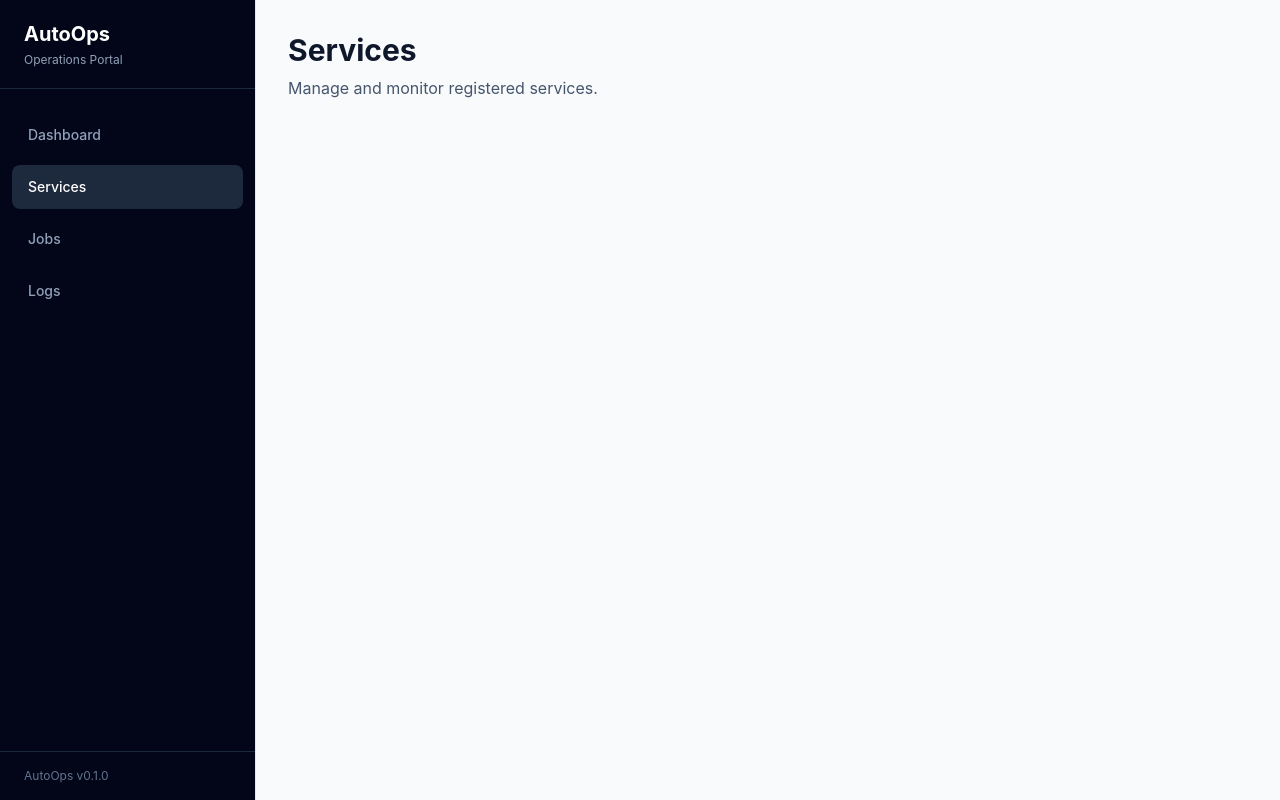
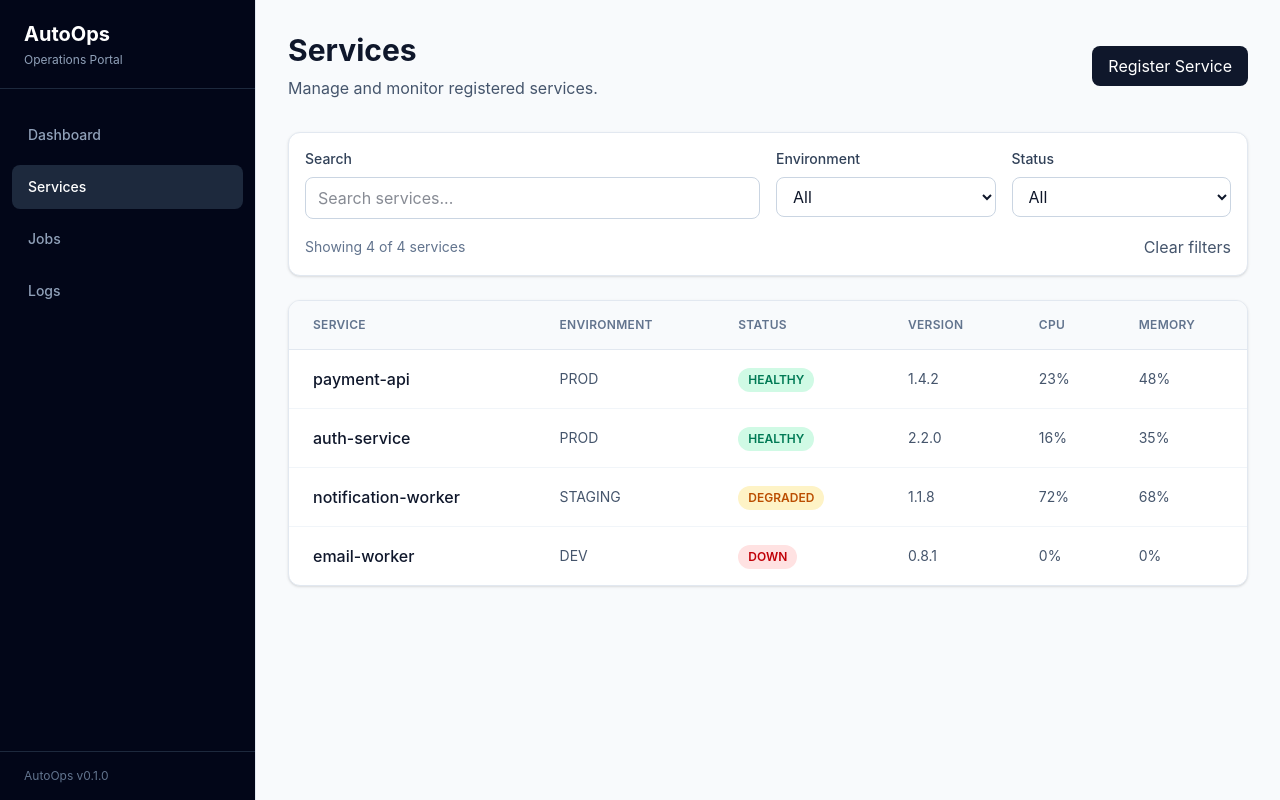
Before and after one commit to mevasudevmeti/autoops-portal, a React (Vite) app in the folder frontend/: page /services in a window 1280 px wide. Built offline with nearby package versions, Linux system fonts and the light colour scheme.

Commit message:
feat(00):  add register service

```diff
--- /dev/null
+++ b/frontend/src/components/RegisterServiceForm.tsx
@@ -0,0 +1,145 @@
+import { useState } from 'react'
+import type {
+  CreateServiceInput,
+  Environment,
+} from '../types'
+
+interface RegisterServiceFormProps {
+  onSubmit: (service: CreateServiceInput) => void
+  onCancel: () => void
+}
+
+const RegisterServiceForm = ({
+  onSubmit,
+  onCancel,
+}: RegisterServiceFormProps) => {
+  const [name, setName] = useState('')
+  const [environment, setEnvironment] =
+    useState<Environment>('DEV')
+  const [version, setVersion] = useState('')
+
+  const handleSubmit = (
+    event: React.FormEvent<HTMLFormElement>,
+  ) => {
+    event.preventDefault()
+
+    const trimmedName = name.trim()
+    const trimmedVersion = version.trim()
+
+    if (!trimmedName || !trimmedVersion) {
+      return
+    }
+
+    onSubmit({
+      name: trimmedName,
+      environment,
+      version: trimmedVersion,
+    })
+
+    setName('')
+    setEnvironment('DEV')
+    setVersion('')
+  }
+
+  return (
+    <form
+      onSubmit={handleSubmit}
+      className="mt-6 rounded-xl border border-slate-200 bg-white p-6 shadow-sm"
+    >
+      <div>
+        <h2 className="text-lg font-semibold text-slate-900">
+          Register Service
+        </h2>
+
+        <p className="mt-1 text-sm text-slate-500">
+          Add a service to the AutoOps registry.
+        </p>
+      </div>
+
+      <div className="mt-6 grid gap-4 md:grid-cols-3">
+        <div>
+          <label
+            htmlFor="service-name"
+            className="mb-2 block text-sm font-medium text-slate-700"
+          >
+            Service name
+          </label>
+
+          <input
+            id="service-name"
+            type="text"
+            value={name}
+            onChange={(event) =>
+              setName(event.target.value)
+            }
+            placeholder="payment-api"
+            className="w-full rounded-lg border border-slate-300 px-3 py-2 text-sm outline-none focus:border-slate-500"
+          />
+        </div>
+
+        <div>
+          <label
+            htmlFor="service-environment"
+            className="mb-2 block text-sm font-medium text-slate-700"
+          >
+            Environment
+          </label>
+
+          <select
+            id="service-environment"
+            value={environment}
+            onChange={(event) =>
+              setEnvironment(
+                event.target.value as Environment,
+              )
+            }
+            className="w-full rounded-lg border border-slate-300 bg-white px-3 py-2 text-sm"
+          >
+            <option value="DEV">Development</option>
+            <option value="STAGING">Staging</option>
+            <option value="PROD">Production</option>
+          </select>
+        </div>
+
+        <div>
+          <label
+            htmlFor="service-version"
+            className="mb-2 block text-sm font-medium text-slate-700"
+          >
+            Version
+          </label>
+
+          <input
+            id="service-version"
+            type="text"
+            value={version}
+            onChange={(event) =>
+              setVersion(event.target.value)
+            }
+            placeholder="1.0.0"
+            className="w-full rounded-lg border border-slate-300 px-3 py-2 text-sm outline-none focus:border-slate-500"
+          />
+        </div>
+      </div>
+
+      <div className="mt-6 flex justify-end gap-3">
+        <button
+          type="button"
+          onClick={onCancel}
+          className="rounded-lg border border-slate-300 px-4 py-2 text-sm font-medium text-slate-700 hover:bg-slate-50"
+        >
+          Cancel
+        </button>
+
+        <button
+          type="submit"
+          className="rounded-lg bg-slate-900 px-4 py-2 text-sm font-medium text-white hover:bg-slate-800"
+        >
+          Register Service
+        </button>
+      </div>
+    </form>
+  )
+}
+
+export default RegisterServiceForm
--- a/frontend/src/components/ServiceTable.tsx
+++ b/frontend/src/components/ServiceTable.tsx
@@ -6,6 +6,21 @@ interface ServiceTableProps {
 }
 
 const ServiceTable = ({ services }: ServiceTableProps) => {
+
+    if (services.length === 0) {
+  return (
+    <div className="rounded-xl border border-slate-200 bg-white p-8 text-center shadow-sm">
+      <h3 className="text-base font-semibold text-slate-900">
+        No services found
+      </h3>
+
+      <p className="mt-2 text-sm text-slate-500">
+        No services match your current filters.
+      </p>
+    </div>
+  )
+}
+
   return (
     <div className="overflow-hidden rounded-xl border border-slate-200 bg-white shadow-sm">
       <div className="overflow-x-auto">
--- a/frontend/src/pages/ServicesPage.tsx
+++ b/frontend/src/pages/ServicesPage.tsx
@@ -1,13 +1,204 @@
+import { useState } from 'react'
+import ServiceTable from '../components/ServiceTable'
+import { mockServices } from '../mocks/services'
+import type {
+  CreateServiceInput,
+  Environment,
+  Service,
+  ServiceStatus,
+} from '../types'
+import RegisterServiceForm from '../components/RegisterServiceForm'
+
+type EnvironmentFilter = 'ALL' | Environment
+type StatusFilter = 'ALL' | ServiceStatus
+
 const ServicesPage = () => {
+    const [isRegistering, setIsRegistering] = useState(false)
+    const [services, setServices] = useState<Service[]>(mockServices)
+    const [searchTerm, setSearchTerm] = useState('')
+    const [environment, setEnvironment] = useState<EnvironmentFilter>('ALL')
+    const [status, setStatus] = useState<StatusFilter>('ALL')
+
+    const filteredServices = services.filter((service) => {
+    const matchesSearch = service.name
+      .toLowerCase()
+      .includes(searchTerm.toLowerCase())
+
+    const matchesEnvironment =
+      environment === 'ALL' ||
+      service.environment === environment
+
+    const matchesStatus =
+      status === 'ALL' ||
+      service.status === status
+
+    return (
+      matchesSearch &&
+      matchesEnvironment &&
+      matchesStatus
+    )
+  })
+
+  // temporary function to handle service registration, in a real application this would likely involve an API call
+  const handleRegisterService = (
+  input: CreateServiceInput,
+) => {
+  setServices((currentServices) => {
+    const nextId =
+      Math.max(
+        0,
+        ...currentServices.map(
+          (service) => service.id,
+        ),
+      ) + 1
+
+    const newService: Service = {
+      id: nextId,
+      name: input.name,
+      environment: input.environment,
+      version: input.version,
+      status: 'HEALTHY',
+      cpuUsage: 0,
+      memoryUsage: 0,
+      uptime: 100,
+    }
+
+    return [
+      ...currentServices,
+      newService,
+    ]
+  })
+
+  setIsRegistering(false)
+}
+
+  const handleClearFilters = () => {
+    setSearchTerm('')
+    setEnvironment('ALL')
+    setStatus('ALL')
+  }
+
   return (
-    <main className="p-8">
-      <h1 className="text-3xl font-bold text-slate-900">
-        Services
-      </h1>
+    <main className="p-4 sm:p-6 lg:p-8">
+        <header className="flex flex-col gap-4 sm:flex-row sm:items-center sm:justify-between">
+            <div>
+                <h1 className="text-2xl font-bold text-slate-900 sm:text-3xl">
+                    Services
+                </h1>
+                <p className="mt-2 text-slate-600">
+                    Manage and monitor registered services.
+                </p>
+            </div>
 
-      <p className="mt-2 text-slate-600">
-        Manage and monitor registered services.
-      </p>
+            <button
+                type="button"
+                onClick={() => setIsRegistering(true)}
+                className="self-start rounded-lg bg-slate-900 px-4 py-2 text-sm font-medium text-white hover:bg-slate-800 sm:self-auto"
+            >
+                Register Service
+            </button>
+        </header>
+        {isRegistering && (
+            <RegisterServiceForm
+                onSubmit={handleRegisterService}
+                onCancel={() =>
+                setIsRegistering(false)
+                }
+            />
+        )}
+
+      <section className="mt-8 rounded-xl border border-slate-200 bg-white p-4 shadow-sm">
+        <div className="grid gap-4 md:grid-cols-4">
+          <div className="md:col-span-2">
+            <label
+              htmlFor="service-search"
+              className="mb-2 block text-sm font-medium text-slate-700"
+            >
+              Search
+            </label>
+
+            <input
+              id="service-search"
+              type="text"
+              value={searchTerm}
+              onChange={(event) =>
+                setSearchTerm(event.target.value)
+              }
+              placeholder="Search services..."
+              className="w-full rounded-lg border border-slate-300 px-3 py-2 text-sm outline-none focus:border-slate-500"
+            />
+          </div>
+
+          <div>
+            <label
+              htmlFor="environment-filter"
+              className="mb-2 block text-sm font-medium text-slate-700"
+            >
+              Environment
+            </label>
+
+            <select
+              id="environment-filter"
+              value={environment}
+              onChange={(event) =>
+                setEnvironment(
+                  event.target.value as EnvironmentFilter,
+                )
+              }
+              className="w-full rounded-lg border border-slate-300 bg-white px-3 py-2 text-sm"
+            >
+              <option value="ALL">All</option>
+              <option value="DEV">Development</option>
+              <option value="STAGING">Staging</option>
+              <option value="PROD">Production</option>
+            </select>
+          </div>
+
+          <div>
+            <label
+              htmlFor="status-filter"
+              className="mb-2 block text-sm font-medium text-slate-700"
+            >
+              Status
+            </label>
+
+            <select
+              id="status-filter"
+              value={status}
+              onChange={(event) =>
+                setStatus(
+                  event.target.value as StatusFilter,
+                )
+              }
+              className="w-full rounded-lg border border-slate-300 bg-white px-3 py-2 text-sm"
+            >
+              <option value="ALL">All</option>
+              <option value="HEALTHY">Healthy</option>
+              <option value="DEGRADED">Degraded</option>
+              <option value="DOWN">Down</option>
+            </select>
+          </div>
+        </div>
+
+        <div className="mt-4 flex items-center justify-between">
+          <p className="text-sm text-slate-500">
+            Showing {filteredServices.length} of{' '}
+            {services.length} services
+          </p>
+
+          <button
+            type="button"
+            onClick={handleClearFilters}
+            className="text-sm font-medium text-slate-600 hover:text-slate-900"
+          >
+            Clear filters
+          </button>
+        </div>
+      </section>
+
+      <section className="mt-6">
+        <ServiceTable services={filteredServices} />
+      </section>
     </main>
   )
 }
--- a/frontend/src/types/index.ts
+++ b/frontend/src/types/index.ts
@@ -12,3 +12,9 @@ export interface Service {
   memoryUsage: number
   uptime: number
 }
+
+export interface CreateServiceInput {
+  name: string
+  environment: Environment
+  version: string
+}
```
